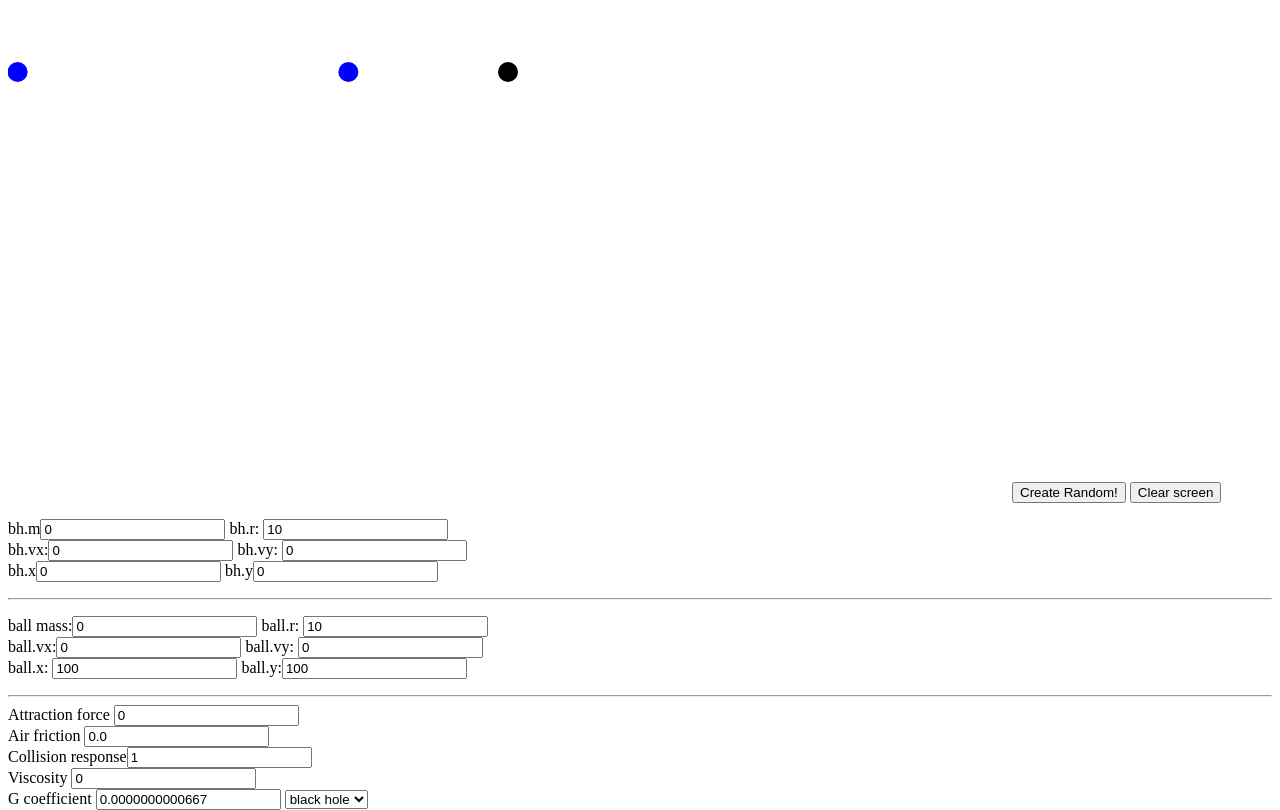
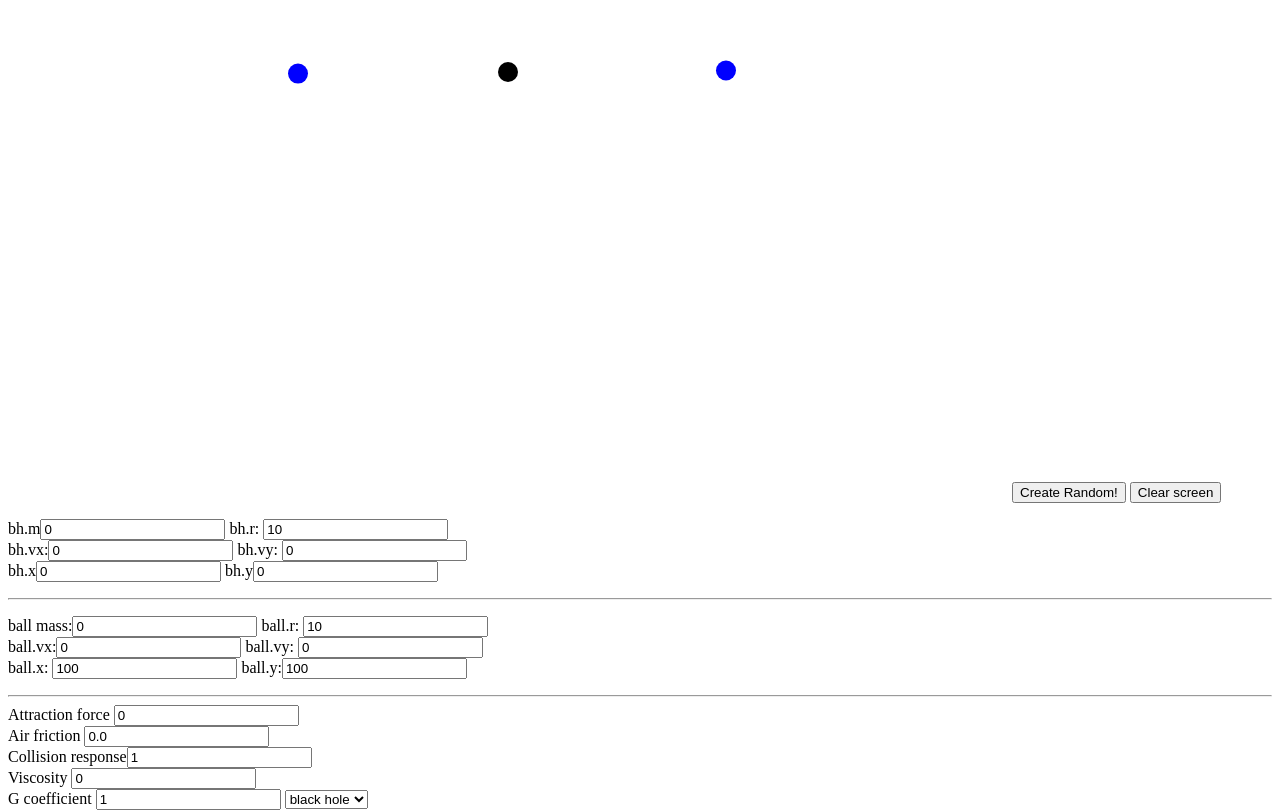
Before and after one commit to GitGud123456/physics-sim-good, a plain HTML site: page index.html in a window 1280 px wide. Shown: the part 261-1071 px from the top of the page. Drawn offline with Linux system fonts and the light colour scheme.

Commit message:
Update index.html

```diff
--- a/index.html
+++ b/index.html
@@ -50,7 +50,7 @@
     <br />
     Viscosity <input id="pV" type="number" value="0" />
     <br />
-    G coefficient <input id="GC" type="number" value="0.0000000000667" />
+    G coefficient <input id="GC" type="number" value="1" />
     <select id="mct">
       <option value="bh">black hole</option>
       <option value="ball">ball</option>
```
